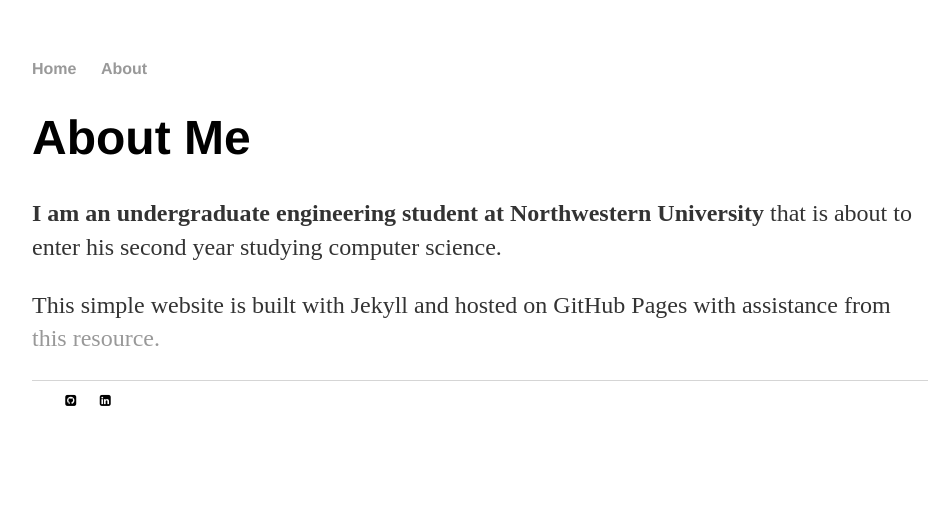
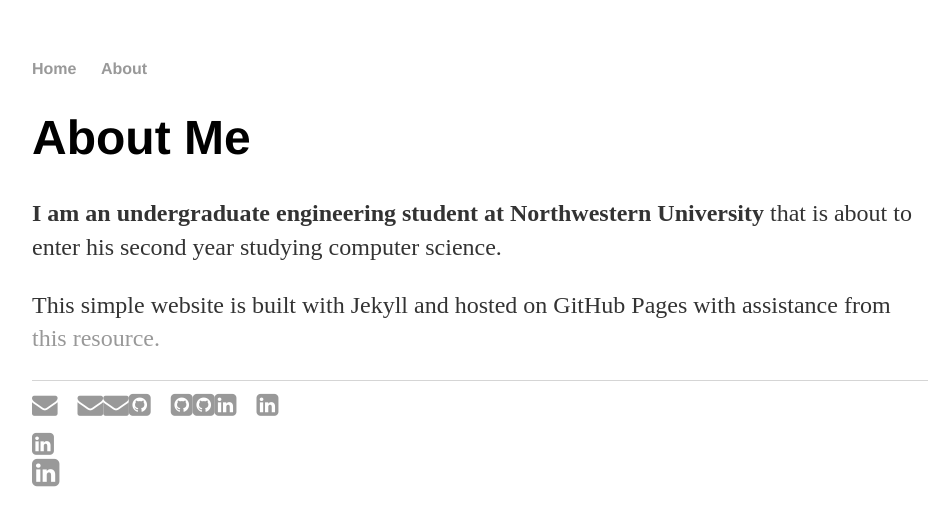
Before and after one commit to kevinjihwanlee/kevinjihwanlee.github.io, a Jekyll site: the page built from about/index.html, in a window 1280 px wide. Shown: the top 526 px of the page, without its empty margins (160-1102 px from the left). Built offline with Jekyll 4.4.1, drawn with Linux system fonts in a browser that asks for light colours.

Commit message:
icon with link functionality part 2

```diff
--- a/_layouts/default.html
+++ b/_layouts/default.html
@@ -20,9 +20,9 @@
 			</div><!-- /.container -->
 			<footer>
 	    		<ul>
-	        		<li><i href="mailto:kevin.jihwan.lee@gmail.com" class="fa-envelope"></i></li>
-	        		<li><i href="https://github.com/kevinjihwanlee" class="fa fa-github-square"></i></li>
-	        		<li><i href="https://www.linkedin.com/in/kevin-jihwan-lee/" class="fa fa-linkedin-square"></i></li>
+	        		<li><a href="mailto:kevin.jihwan.lee@gmail.com" class="fa fa-envelope fa-2x"></i></li>
+	        		<li><a href="https://github.com/kevinjihwanlee" class="fa fa-github-square fa-2x"></i></li>
+	        		<li><a href="https://www.linkedin.com/in/kevin-jihwan-lee/" class="fa fa-linkedin-square fa-2x"></i></li>
 				</ul>
 			</footer>
 		</body>
```
